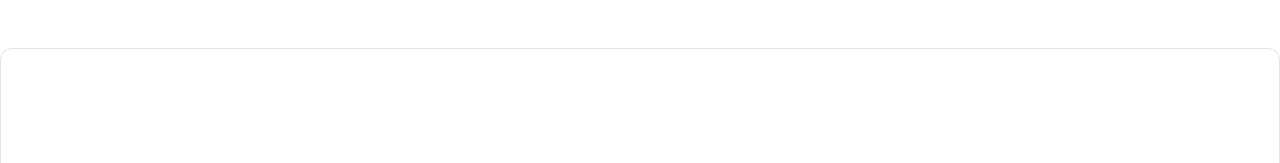
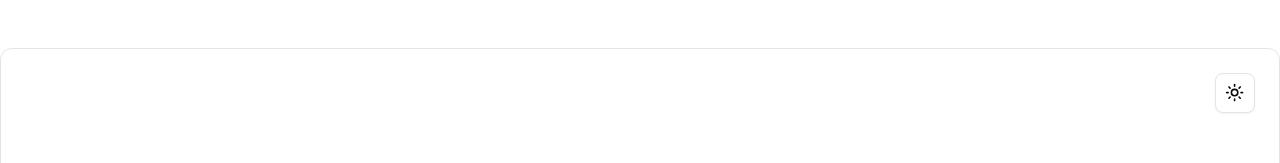
Before and after one commit to barrosgusta/jornada_do_heroi-azapfy, a Next.js app: page / in a window 1280 px wide. Shown: the top 163 px of the page. Built offline with nearby package versions, Linux system fonts and the light colour scheme.

Commit message:
Update container.tsx

```diff
--- a/components/ui/container.tsx
+++ b/components/ui/container.tsx
@@ -1,6 +1,7 @@
 "use client"
 import { cn } from "@/lib/utils"
 import { motion } from "framer-motion"
+import { ThemeToggle } from "./theme-toggle"
 
 type ContainerProps = {
     children: React.ReactNode
@@ -14,8 +15,11 @@ export default function Container({ children, className }: ContainerProps) {
             animate={{ opacity: 1, scale: 1  }}
             transition={{ duration: 0.3, ease: "easeOut" }}
             exit={{ opacity: 0, scale: 0.97 }}
-            className={cn("my-4 md:my-12 mx-auto max-w-7xl p-10 rounded-xl border h-full min-h-screen shadow-xl", className)}
+            className={cn("relative my-4 md:my-12 mx-auto max-w-7xl p-10 rounded-xl border h-full min-h-screen shadow-xl", className)}
         >
+            <div className="absolute top-0 right-0 m-6">
+                <ThemeToggle />
+            </div>
             {children}
         </motion.div>
     )
```
